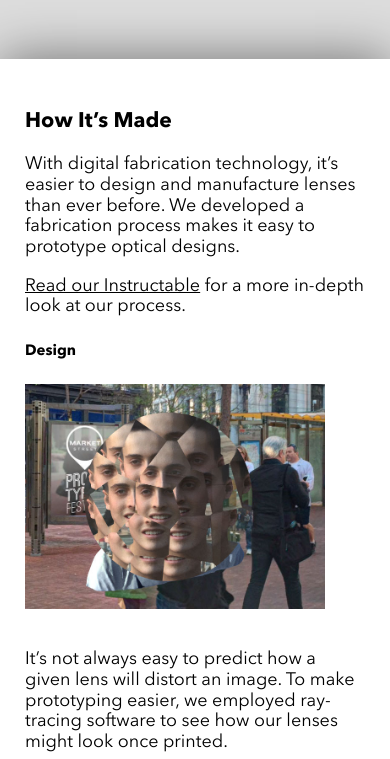
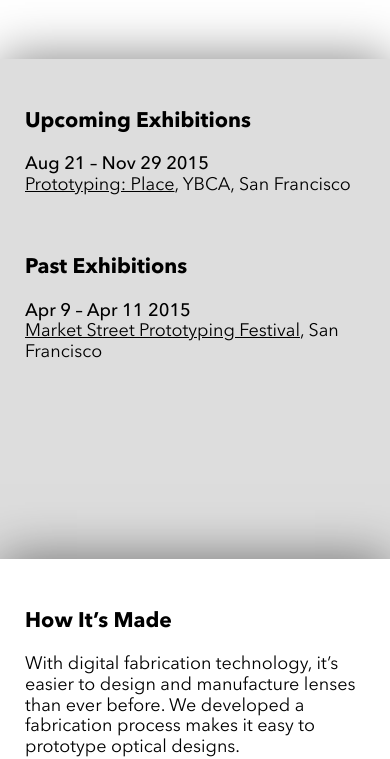
Before and after one commit to maxhawkins/smaller_and_upside_down, a website: page www/index.html in a window 390 px wide. Shown: the part 2584-3343 px from the top of the page. Drawn offline with nearby package versions, Linux system fonts and the light colour scheme; some packages are replaced by stand-ins of ours; a script that the page names is missing.

Commit message:
add exhibition dates section

```diff
--- a/www/app.css
+++ b/www/app.css
@@ -29,6 +29,11 @@ section {
 	font-size: 32px;
 	margin: 0;
 }
+.exhibit-date {
+    display: inline-block;
+    width: 200px;
+    font-weight: 500;
+}
 @media (max-width: 900px) {
 	#title-text {
 		padding: 2em 0;
@@ -46,6 +51,9 @@ section {
     }
     #subtitle {
     	font-size: 18px;
+    }
+    .exhibit-date {
+        width: 100%;
     }
 }
 @media (max-width: 500px) {
@@ -108,7 +116,7 @@ section {
 	vertical-align: 0.1em;
 }
 #gallery {
-	/*background: white;*/
+	background: white;
 }
 #play-button {
 	margin: 0;
--- a/www/index.html
+++ b/www/index.html
@@ -37,7 +37,7 @@
 			<p><a data-scroll href="#how-to">Scroll down</a> to learn how the lenses are made, or <a href="mailto:info@smallerandupsidedown.com">contact the artists</a> to inquire about availability.</p>
 		</div>
 	</section>
-	<section id="gallery" class="raised">
+	<section id="gallery">
 		<div class="container">
 			<div id="grid">
 				<figure>
@@ -73,6 +73,15 @@
 					<figcaption>Many Eyes</figcaption></a>
 				</figure>
 			</div>
+		</div>
+	</section>
+	<section id="where" class="raised">
+		<div class="container">
+			<h3>Upcoming Exhibitions</h3>
+			<p><span class="exhibit-date">Aug 21 &ndash; Nov 29 2015</span> <a href="http://www.ybca.org/">Prototyping: Place</a>, YBCA, San Francisco</p>
+			<br>
+			<h3>Past Exhibitions</h3>
+			<p><span class="exhibit-date">Apr 9 &ndash; Apr 11 2015</span> <a href="http://marketstreetprototyping.org/">Market Street Prototyping Festival</a>, San Francisco</p>
 		</div>
 	</section>
 	<section id="how" class="raised">
```
